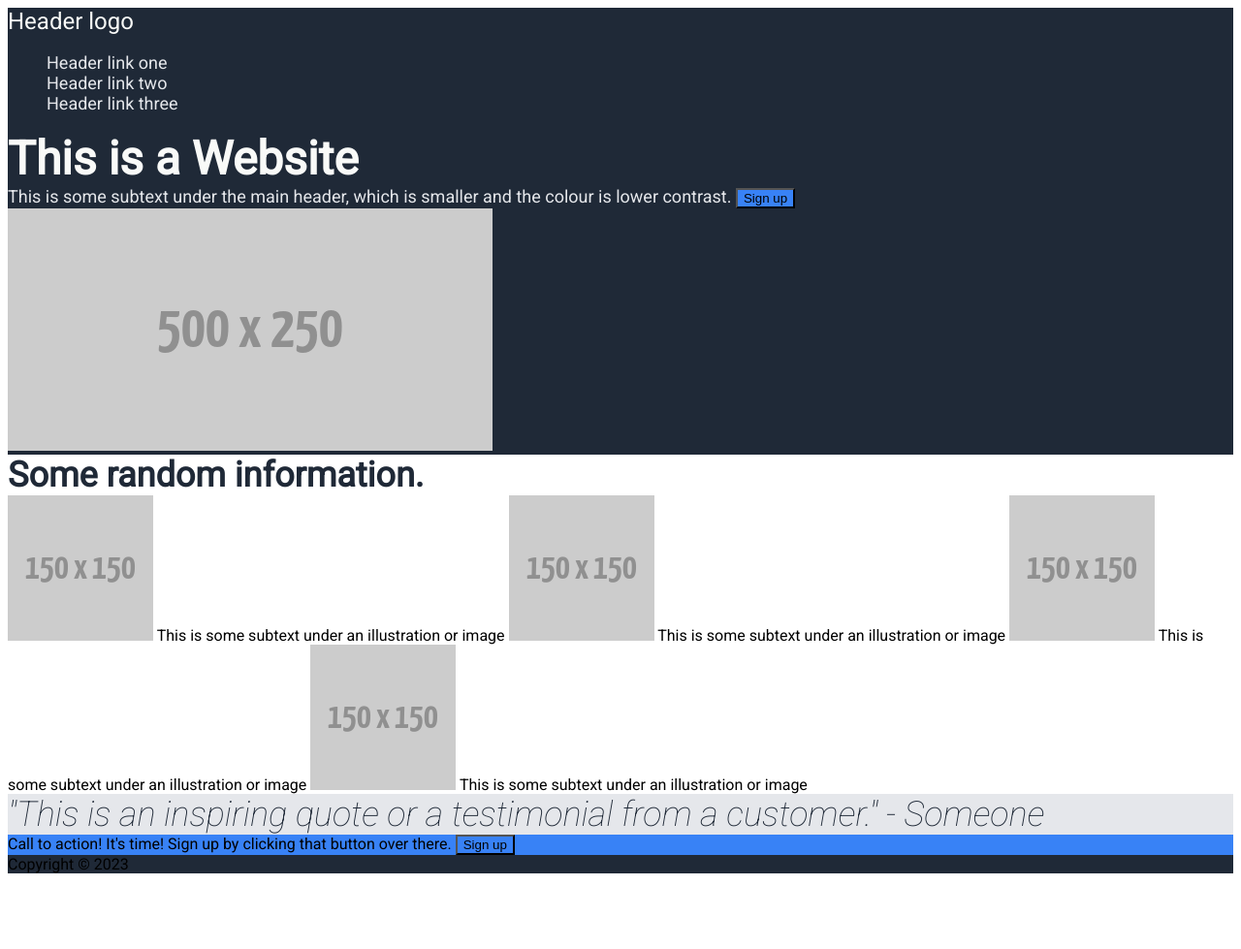
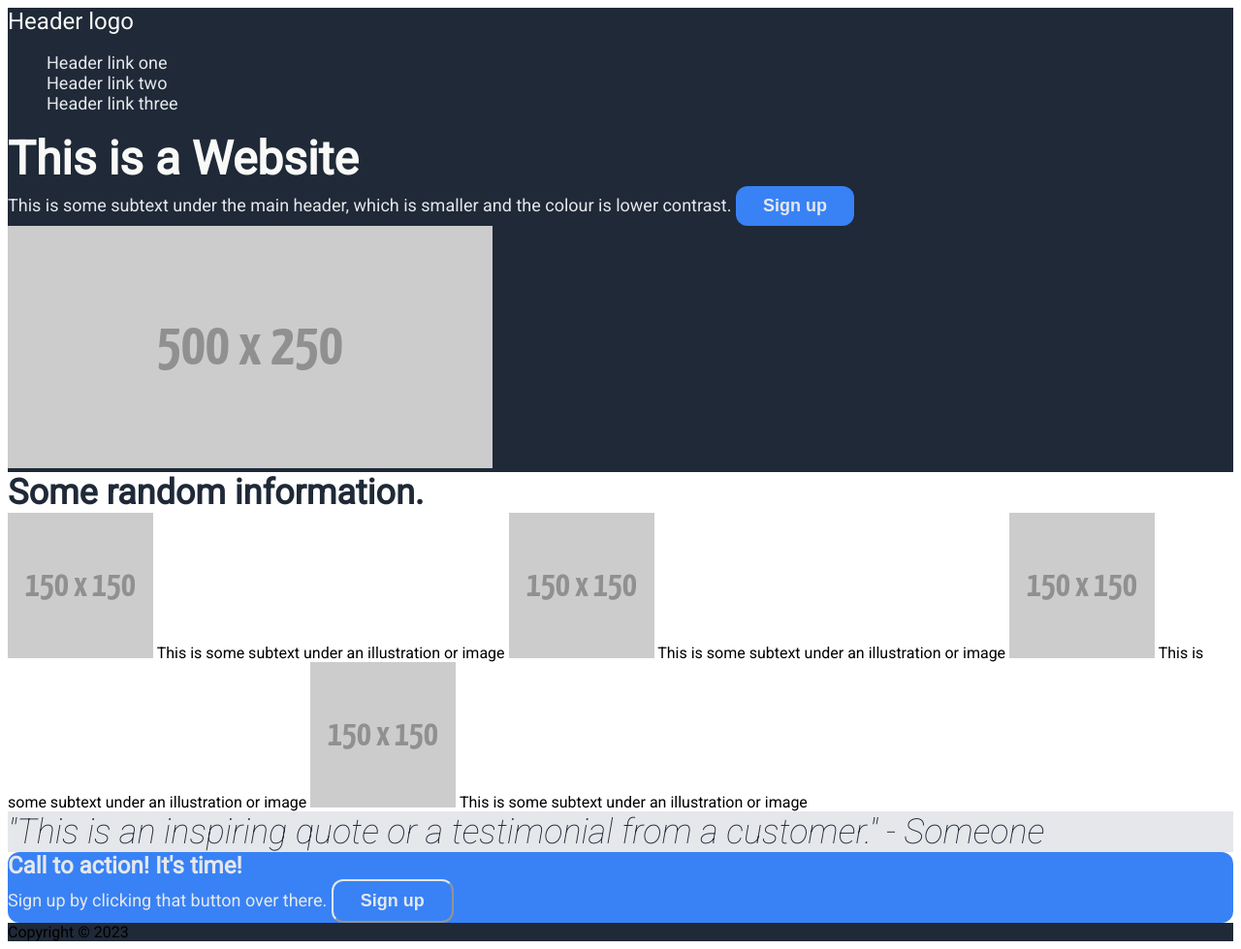
Before and after one commit to Jadex89/website1, a plain HTML site: page index.html in a window 1280 px wide. Shown: the whole page at 97% size. Before the commit the page ends 909 px from the top, so only its background shows below. Drawn offline with Linux system fonts and the light colour scheme.

Commit message:
Added styles to both buttons and tweaked the font in the sign up div

```diff
--- a/index.html
+++ b/index.html
@@ -29,7 +29,7 @@
 
                 This is some subtext under the main header, which is smaller and the colour is lower contrast.
 
-                <button>Sign up</button>
+                <button class="button1">Sign up</button>
 
                 <img src="./images/500x250.png" alt="">
             </div>
@@ -54,9 +54,9 @@
         </div>
 
         <div class="signup">
-            Call to action! It's time!
+            <div class="signup-title">Call to action! It's time!</div>
             Sign up by clicking that button over there.
-            <button>Sign up</button>
+            <button class="button2">Sign up</button>
         </div>
 
         <div class="footer">
--- a/styles.css
+++ b/styles.css
@@ -34,9 +34,35 @@ a {
     color: #E5E7EB;
 }
 
-button {
+.button1,
+.button2 {
     background-color: #3882F6;
+    border-radius: 12px;
+    color: #E5E7EB;
+    font-weight: 700;
+    font-size: 18px;
+    padding: 10px 28px;
+    cursor: pointer;
+    text-align: center;
+
 }
+
+.button1 {
+    outline: none;
+    border: none;
+
+}
+
+.button2 {
+    border-color: #E5E7EB;
+
+}
+
+
+.button2:active {
+    box-shadow: none;
+    transform: translateY(1px);
+  }
 
 .content-title {
     font-size: 36px;
@@ -54,4 +80,14 @@ button {
 
 .signup {
     background-color: #3882F6;
+    border-radius: 12px;
+    color: #E5E7EB;
+    font-size: 18px;
+
+
 }
+
+.signup-title {
+    font-size: 24px;
+    font-weight: 700;
+}
```
